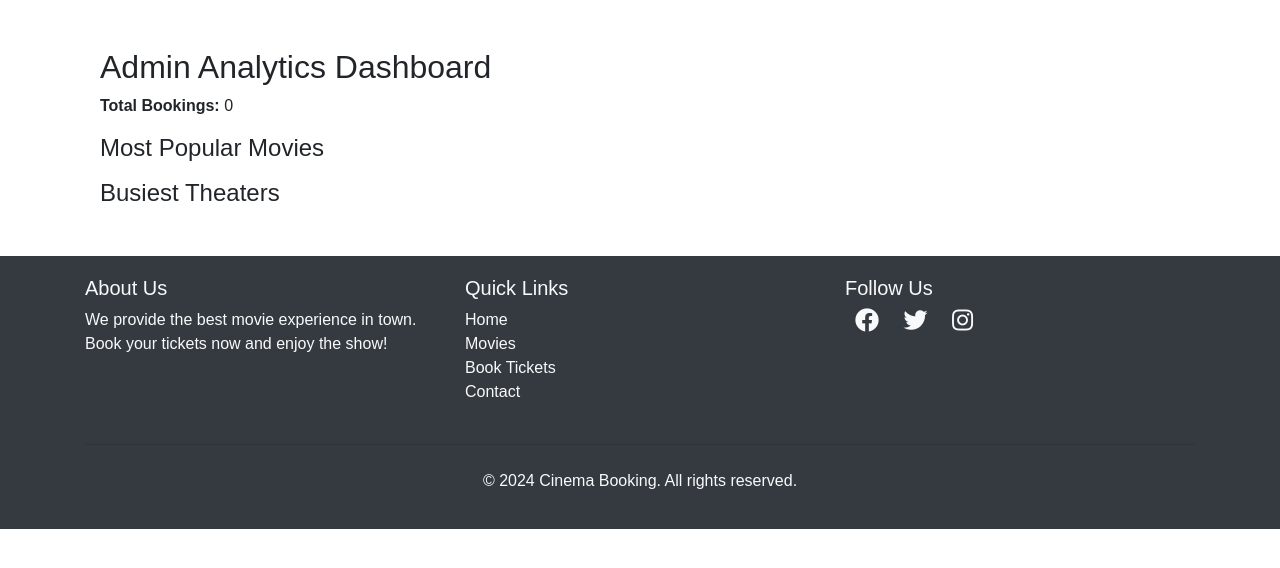
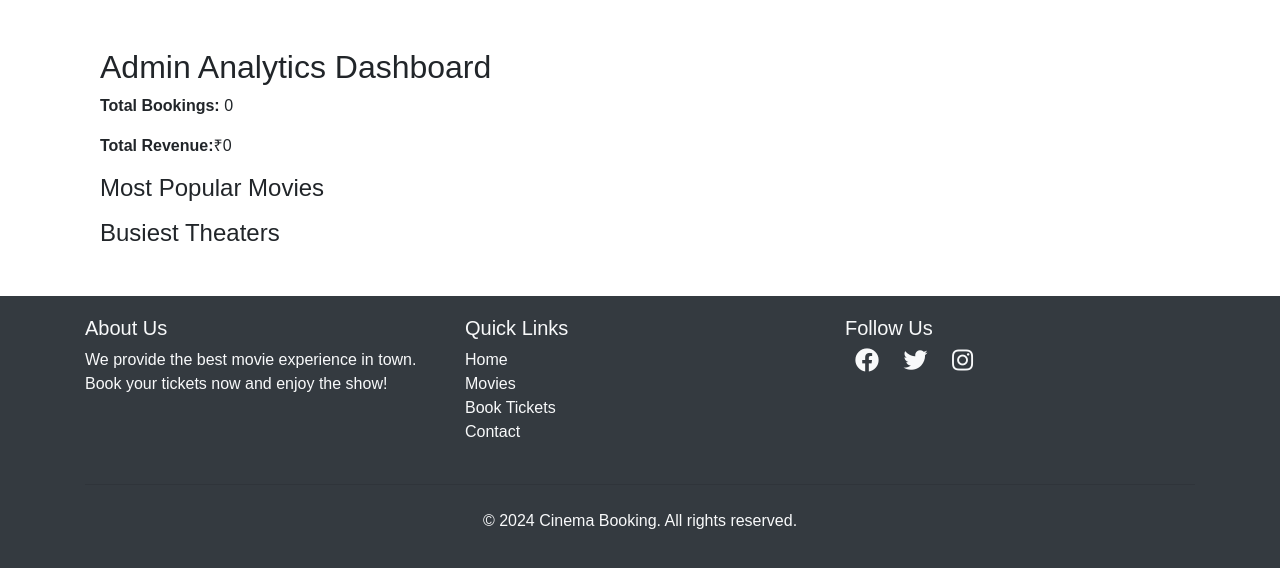
Before and after one commit to SurakshaRShetty/django-bookmyseat, a Django app: page /movies/admin-dashboard/ in a window 1280 px wide. Shown: the part 70-638 px from the top of the page. Run offline with Django 5.2, Linux system fonts and the light colour scheme; the visitor is signed in with stand-in values (Sample User, id 1); data that the repository does not hold is empty; some libraries are stand-ins or nearby versions.

Commit message:
total revenue

```diff
--- a/movies/views.py
+++ b/movies/views.py
@@ -163,6 +163,7 @@ Enjoy your show!
 def admin_dashboard(request):
     context = {
         "total_bookings": Booking.objects.count(),
+        "total_revenue": Booking.objects.count() * PRICE_PER_SEAT,
         "popular_movies": Movie.objects.annotate(
             bookings=Count("booking")
         ).order_by("-bookings")[:5],
--- a/templates/movies/admin_dashboard.html
+++ b/templates/movies/admin_dashboard.html
@@ -4,6 +4,7 @@
   <h2>Admin Analytics Dashboard</h2>
 
   <p><strong>Total Bookings:</strong> {{ total_bookings }}</p>
+  <p><strong>Total Revenue:</strong>₹{{ total_revenue }}</p>
 
   <h4>Most Popular Movies</h4>
   <ul>
```
